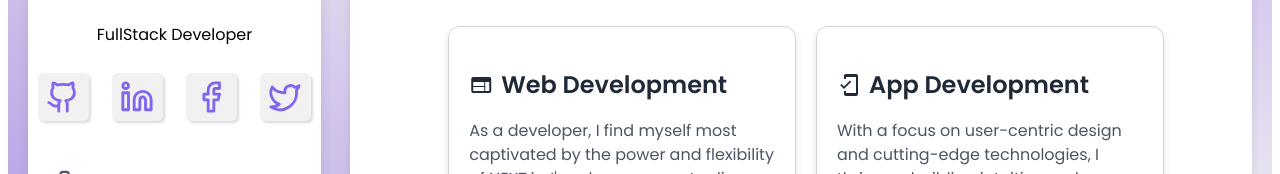
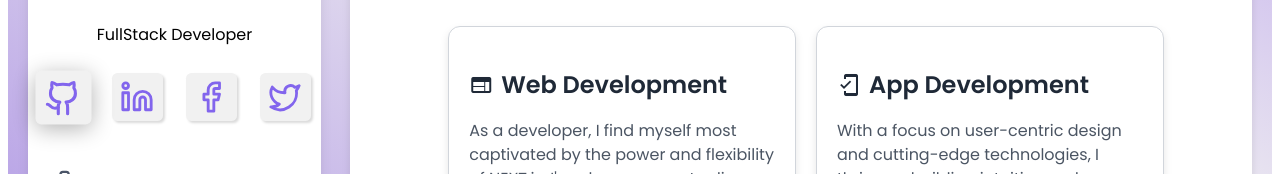
Before and after one commit to vijaykcse/vijayportfolio, a React (Vite) app: page / in a window 1280 px wide. In both pictures the pointer is over the element 63 px from the left and 541 px from the top of the page. Shown: the part 444-618 px from the top of the page. Built offline with nearby package versions, Linux system fonts and the light colour scheme.

Commit message:
Update the hover style for the social icons

```diff
--- a/src/styles/ProfileCard.css
+++ b/src/styles/ProfileCard.css
@@ -30,7 +30,14 @@
   background-color: #f1f1f1;
   border-radius: 11%;
   box-shadow: rgba(0, 0, 0, 0.15) 1.95px 1.95px 2.6px;
+  transition: transform 0.2s, box-shadow 0.2s; /* Smooth transition for hover effects */
 }
+
+.social-icon-container:hover {
+  transform: scale(1.1); /* Slightly enlarge the icon on hover */
+  box-shadow: rgba(0, 0, 0, 0.3) 0px 4px 20px; /* Increase shadow on hover */
+}
+
 .profile-heading {
   font-size: 20px;
 }
```
